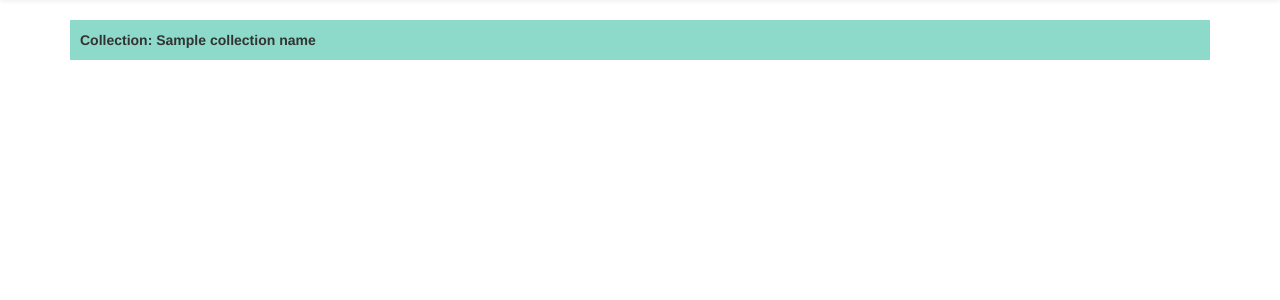
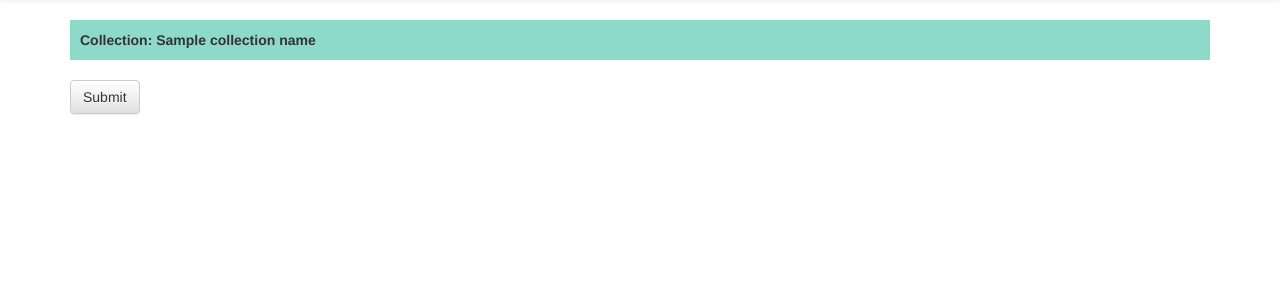
Before and after one commit to K-KulsriSoftware/KKHospital_KKulsri, a Django app: template kkhospital/app/templates/app/admin_mongo-add.html in a window 1280 px wide. Shown: the part 102-402 px from the top of the page. Run offline with Django 3.2, Linux system fonts and the light colour scheme; the template is opened without the code that fills it: most values are stand-ins (such as "Sample title", 1, 10 or a date in 2020); some libraries are stand-ins or nearby versions.

Commit message:
add submit button

```diff
--- a/kkhospital/app/static/app/scripts/admin_mongo-add.js
+++ b/kkhospital/app/static/app/scripts/admin_mongo-add.js
@@ -69,7 +69,7 @@ if (fields) {
                 </div>
             `);
         }
-        $form.append($input);
+        $form.find('.input-wrapper').append($input);
     }
 }
 
--- a/kkhospital/app/templates/app/admin_mongo-add.html
+++ b/kkhospital/app/templates/app/admin_mongo-add.html
@@ -13,7 +13,8 @@
         <form action="" method="POST" enctype='application/json'>
             {% csrf_token %}
             <input type="hidden" name="collection" value="{{ collection_name }}">
-            <!-- <input type="submit" class="btn btn-default"> -->
+            <div class="input-wrapper"></div>
+            <input type="submit" class="btn btn-default">
         </form>
         <br>
     {% endif %}
```
